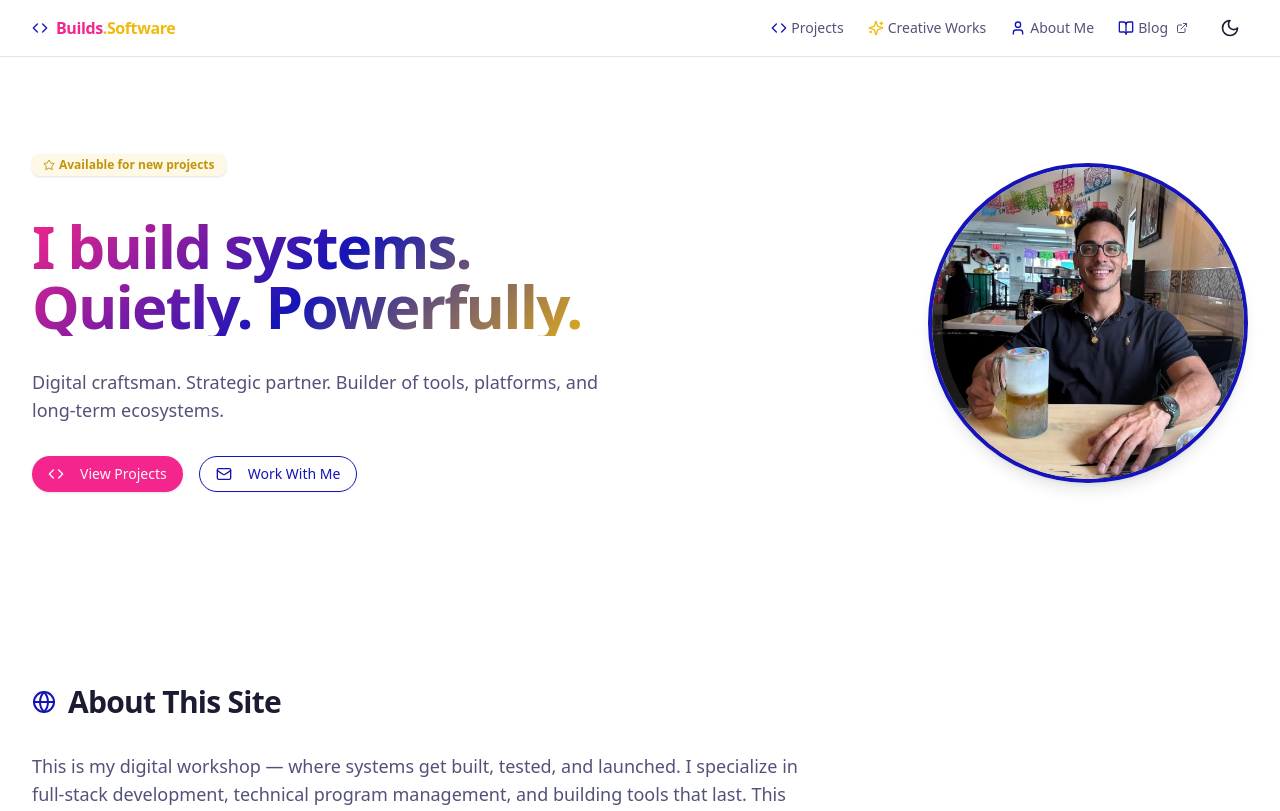
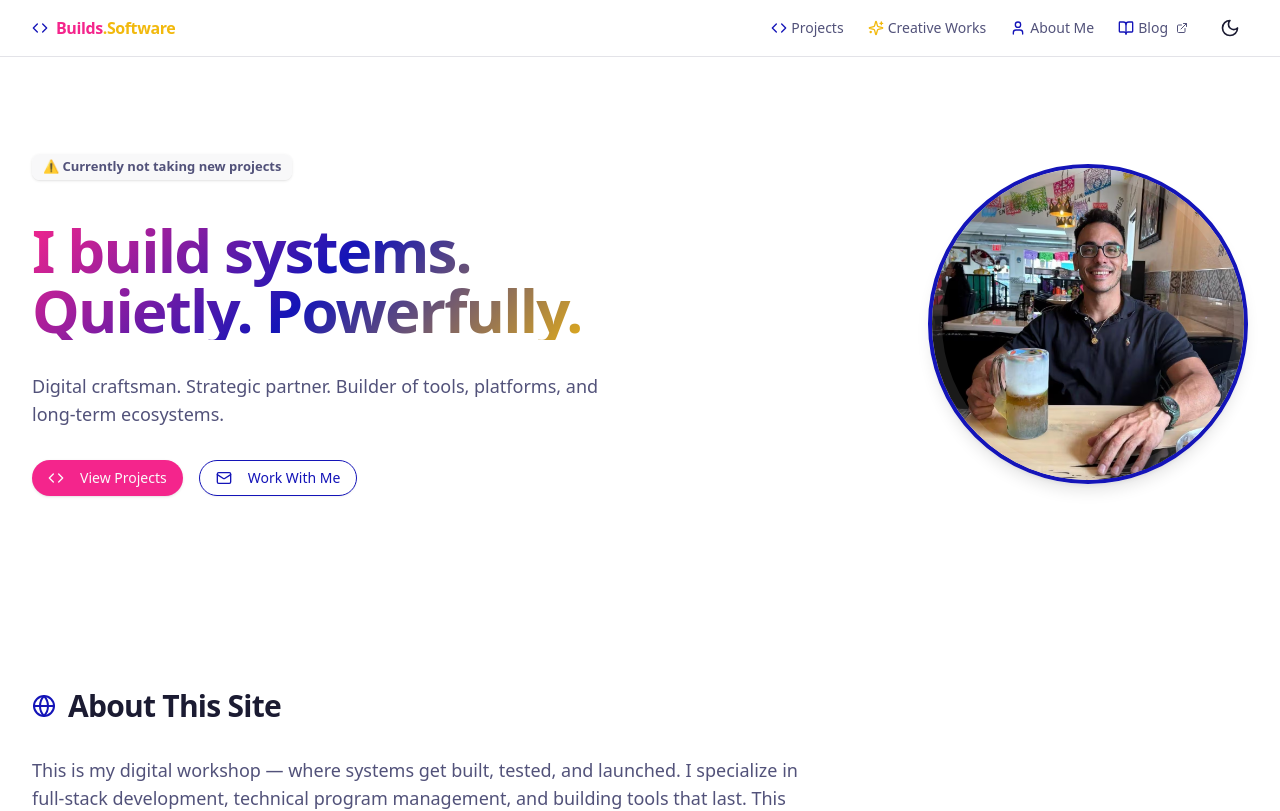
Before and after one commit to antoniwan/antonio-builds-software, a Next.js app: page / in a window 1280 px wide. Shown: the top 811 px of the page. Built offline with nearby package versions, Linux system fonts and the light colour scheme.

Commit message:
Refactor HeroSection component to update project availability status. Replace previous badge with a new message indicating currently not taking new projects, enhancing clarity in personal branding.

```diff
--- a/components/sections/hero-section.tsx
+++ b/components/sections/hero-section.tsx
@@ -4,7 +4,7 @@ import Image from 'next/image';
 import { useScrollToSection } from '@/components/scroll-to-section';
 import { Button } from '@/components/ui/button';
 import { Badge } from '@/components/ui/badge';
-import { Code, Mail, Star, Trophy } from 'lucide-react';
+import { Code, Mail, Trophy } from 'lucide-react';
 
 export function HeroSection() {
   const scrollToSection = useScrollToSection();
@@ -17,8 +17,8 @@ export function HeroSection() {
             className="space-y-6 md:space-y-8 fade-in text-center md:text-left"
             style={{ animationDelay: '0.1s' }}
           >
-            <Badge className="mb-2 bg-[hsl(var(--gold-light))] text-[hsl(var(--gold-dark))] hover:bg-[hsl(var(--gold-light))]">
-              <Star className="h-3 w-3 mr-1" /> Available for new projects
+            <Badge className="mb-2 bg-muted/80 text-muted-foreground hover:bg-muted text-[13px]">
+              ⚠️ Currently not taking new projects
             </Badge>
             <h1 className="text-display tri-gradient">I build systems. Quietly. Powerfully.</h1>
             <p className="text-body-large text-muted-foreground max-w-[600px] mx-auto md:mx-0">
```
